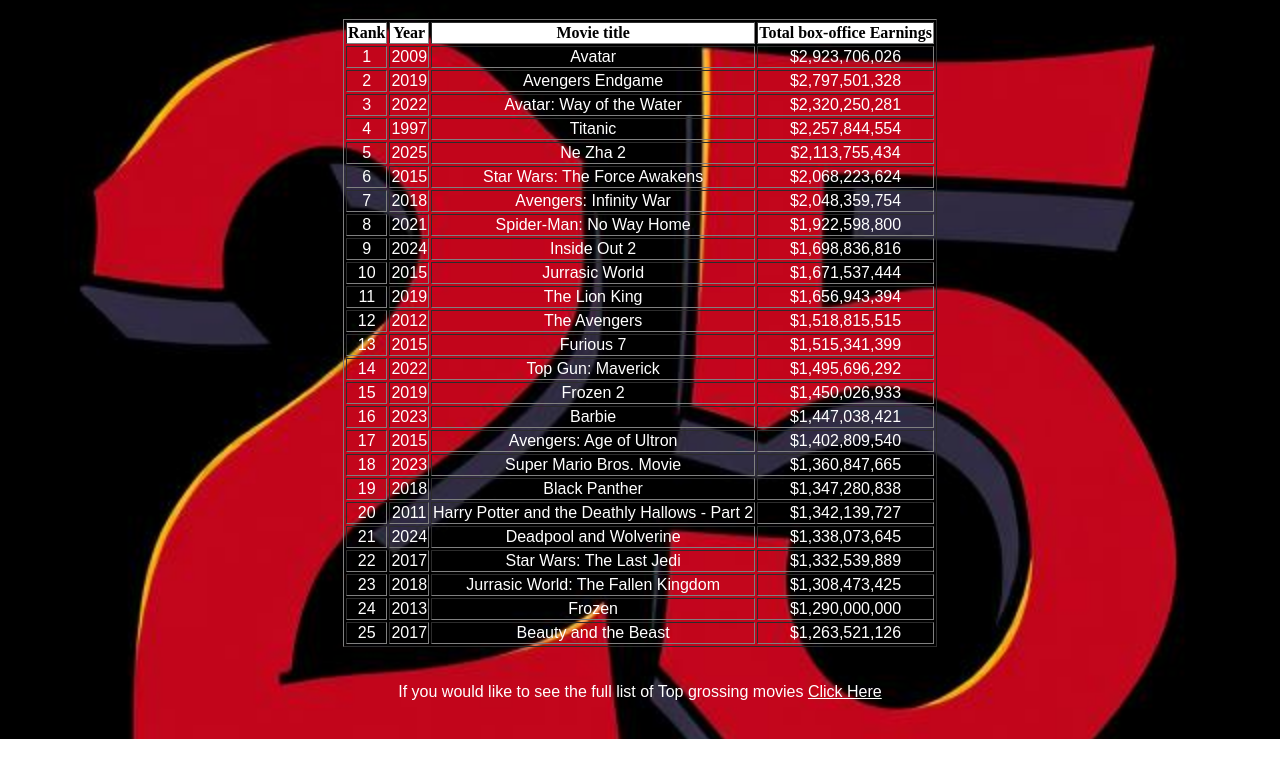
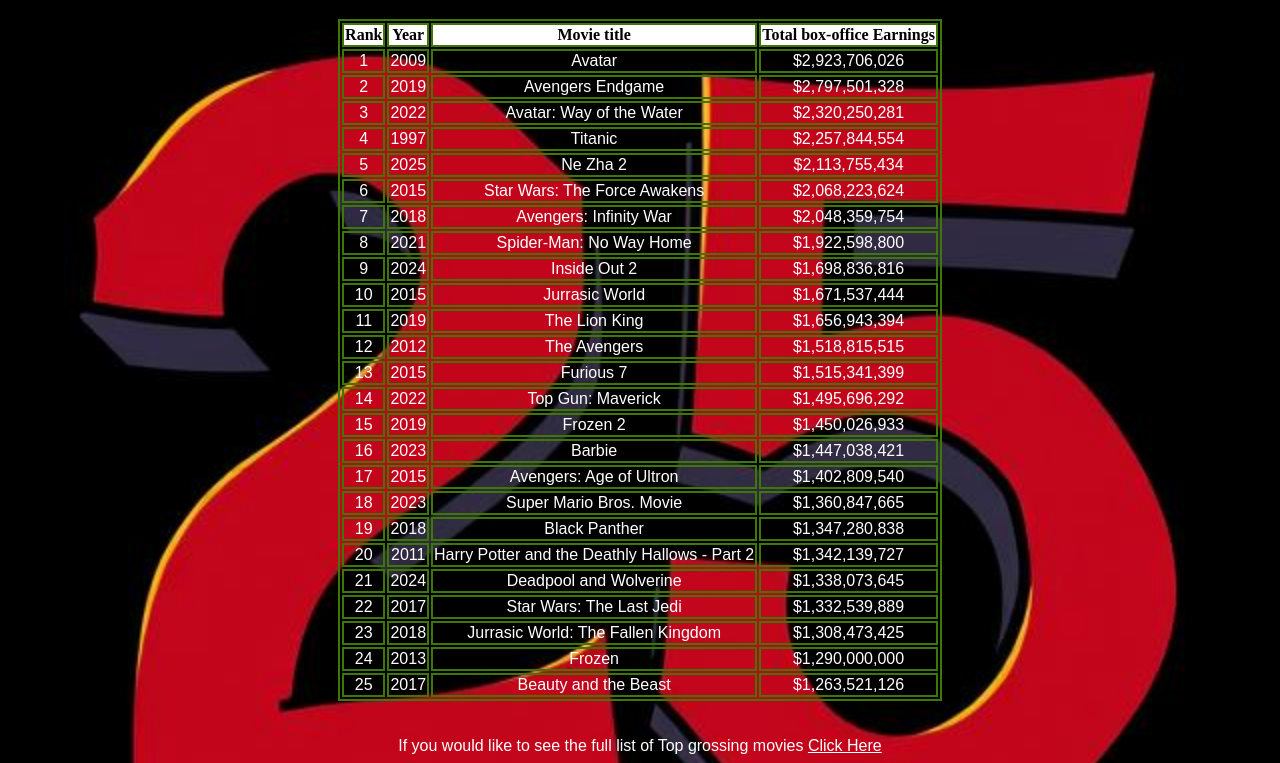
Before and after one commit to Callum-Taylor455-ITvarsity/Module-1-Assessment-4, a plain HTML site: page Index.html in a window 1280 px wide. Shown: the part 61-824 px from the top of the page. Before the commit the page ends 800 px from the top, so only its background shows below. Drawn offline with Linux system fonts and the light colour scheme.

Commit message:
changed some border elements

```diff
--- a/style.css
+++ b/style.css
@@ -44,3 +44,7 @@ p2{
 a{
     color: #ffffff;
 }
+table, th, td{
+    border: 2px solid;
+    border-color: rgb(63, 119, 7);
+}
```
